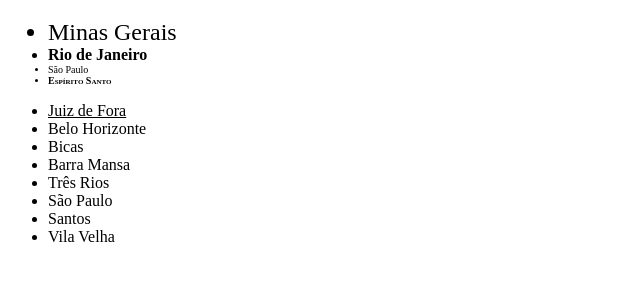
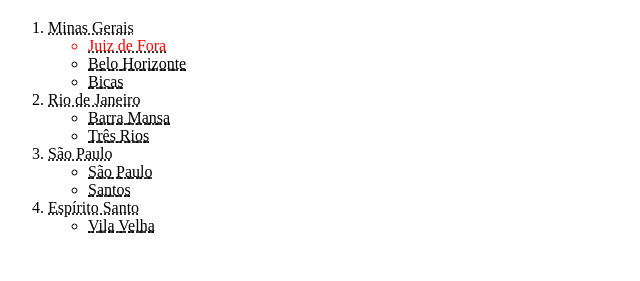
Before and after one commit to rodriggocampos/aula06, a plain HTML site: page index.html in a window 1280 px wide. Shown: the part 61-342 px from the top of the page, without its empty margins (0-640 px from the left). Drawn offline with Linux system fonts and the light colour scheme.

Commit message:
adiciona classe e id

```diff
--- a/index.html
+++ b/index.html
@@ -5,34 +5,52 @@
     <meta http-equiv="X-UA-Compatible" content="IE=edge" />
     <meta name="viewport" content="width=device-width, initial-scale=1.0" />
     <title>Exemplo 04: CSS</title>
+    <style>
+        #residente{
+            color: red;
+        }
+        li.cidade {
+            text-decoration: underline;
+            text-decoration-style: dashed;
+            font-size: medium;
+        }
+            li.estado {
+                text-decoration: underline;
+                text-decoration-style: dotted;
+                font-size: medium;
+            }
+    </style>
   </head>
   <body>
     <h1>Exemplo 04: CSS</h1>
 
-    <ul>
-      <li style="font-size: x-large">Minas Gerais</li>
-      <li style="font-weight: bolder">Rio de Janeiro</li>
-      <li style="font-size: x-small; font-weight: lighter">São Paulo</li>
-      <li
-        style="
-          font-size: x-small;
-          font-weight: bolder;
-          font-variant: small-caps;
-        "
-      >
-        Espírito Santo
+    <ol>
+        <li class="estado">Minas Gerais
+            <ul>
+                <li id="residente">Juiz de Fora</li>
+                <li class="cidade">Belo Horizonte</li>
+                <li class="cidade">Bicas</li>
+            </ul>
+        </li>
+      <li class="estado">Rio de Janeiro
+          <ul>
+            <li class="cidade">Barra Mansa</li>
+            <li class="cidade">Três Rios</li>
+          </ul>
       </li>
-    </ul>
 
-    <ul>
-        <li style="text-decoration: underline">Juiz de Fora</li>
-        <li>Belo Horizonte</li>
-        <li>Bicas</li>
-        <li>Barra Mansa</li>
-        <li>Três Rios</li>
-        <li>São Paulo</li>
-        <li>Santos</li>
-        <li>Vila Velha</li>
-    </ul>
+      <li class="estado">São Paulo
+        <ul>
+            <li class="cidade">São Paulo</li>
+            <li class="cidade">Santos</li>
+        </ul>
+      </li>
+      <li class="estado">Espírito Santo
+          <ul>
+            <li class="cidade">Vila Velha</li>
+          </ul>
+      </li>
+    </ol>
+
   </body>
 </html>
```
